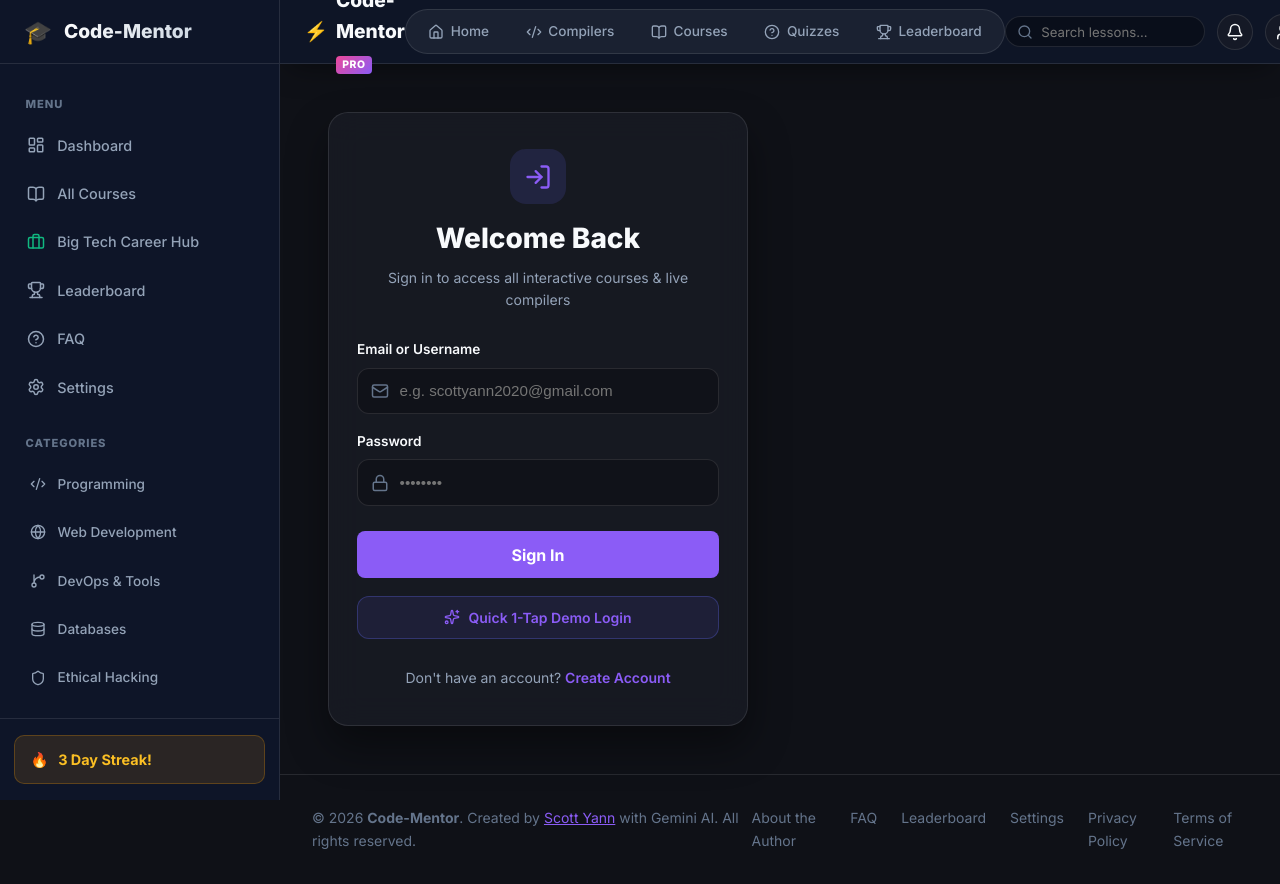
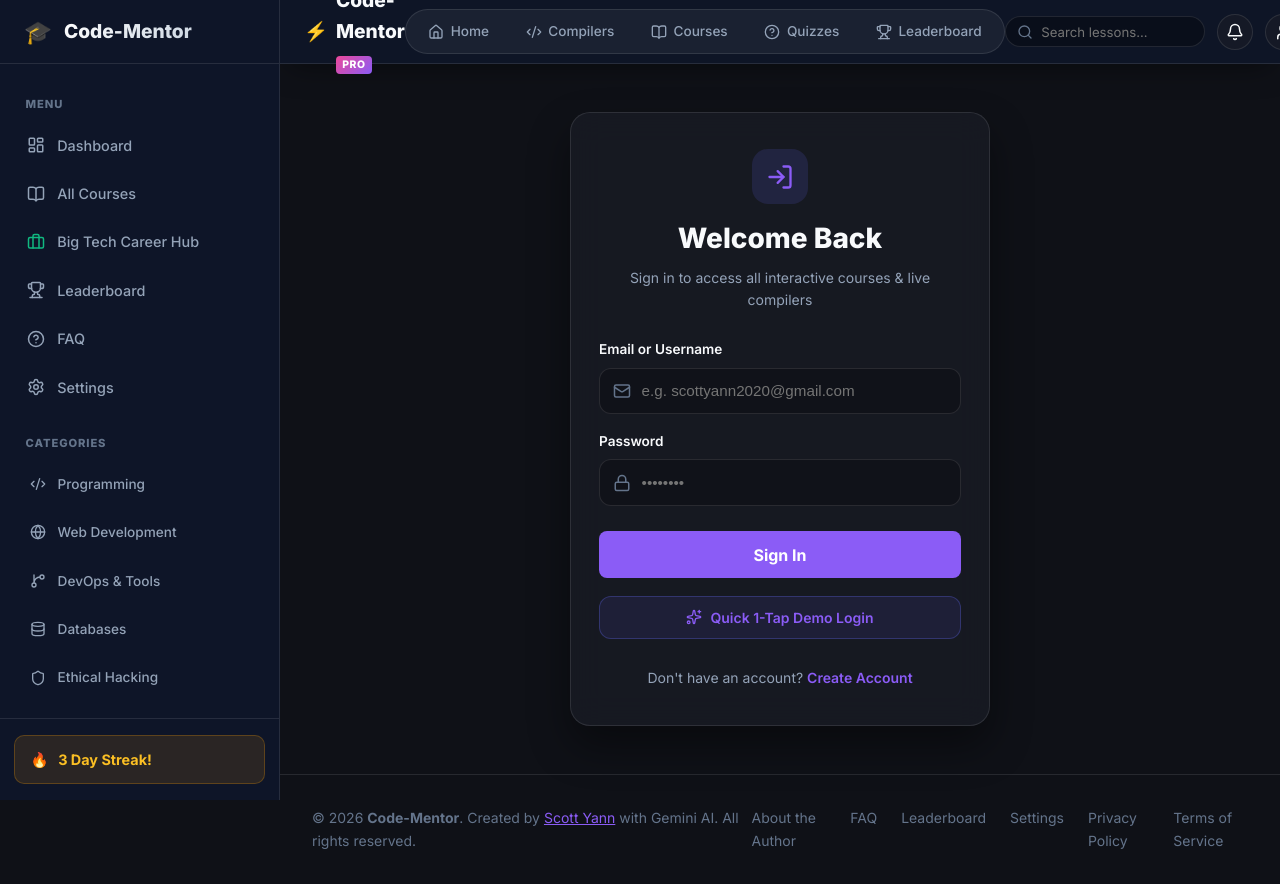
Before and after one commit to 5c077-ctrl/code-mentor, a Next.js app: page /login in a window 1280 px wide. Built offline with nearby package versions, Linux system fonts and the light colour scheme.

Commit message:
Fix style property typo in login page

```diff
--- a/src/app/(auth)/login/page.tsx
+++ b/src/app/(auth)/login/page.tsx
@@ -60,7 +60,7 @@
   return (
     <div style={{
       display: 'flex',
-      justify: 'center',
+      justifyContent: 'center',
       alignItems: 'center',
       minHeight: '75vh',
       padding: '1rem',
```
